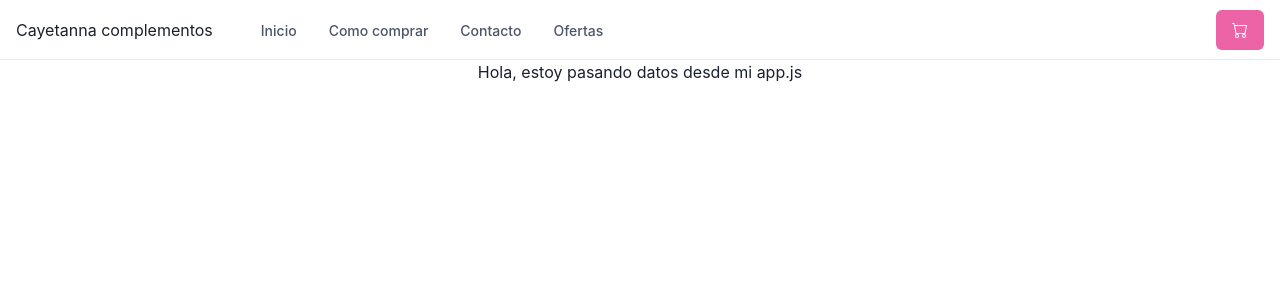
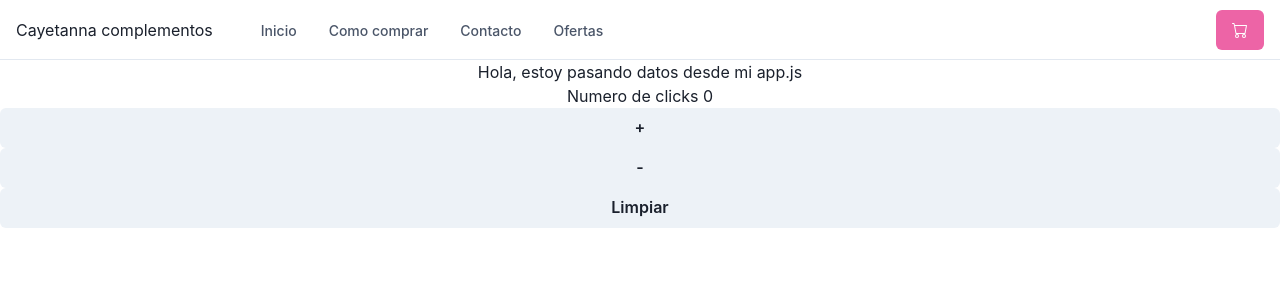
Before and after one commit to Lazaro995/Tienda-de-ropa-Lozano, a React (Create React App) app: page / in a window 1280 px wide. Shown: the top 300 px of the page. Built offline with nearby package versions, Linux system fonts and the light colour scheme.

Commit message:
Agregando Counter.jsx

```diff
--- a/src/App.js
+++ b/src/App.js
@@ -1,11 +1,13 @@
 import './App.css';
 import ItemListContainer from './Components/ItemListContainer/ItemListContainer';
 import NavBar from './Components/NavBar/NavBar';
+import Counter from './Components/Counter/Counter';
 function App() {
   return (
  <div className='App'>
   <NavBar/>
   <ItemListContainer greeting= "Hola, estoy pasando datos desde mi app.js"/>
+  <Counter/>
      </div>
   );
 }
--- /dev/null
+++ b/src/Components/Counter/Counter.jsx
@@ -0,0 +1,20 @@
+import { Button } from '@chakra-ui/react'
+import React, {useState} from "react";
+
+const Counter = () => {
+    function Restar(){
+        if(counter > 0 ) setCounter(counter-1)
+    }
+    const [counter, setCounter] =useState(0);
+    return(
+        <div style={{display: "flex", flexDirection: "column"}}>
+        <span>Numero de clicks {counter}</span>
+        <Button onClick={()=>setCounter(counter+1)}>+</Button>
+        <Button onClick={Restar}>-</Button>
+        <Button onClick={()=>setCounter(0)}>Limpiar</Button>
+
+        </div>
+    );
+}
+
+export default Counter;
```
